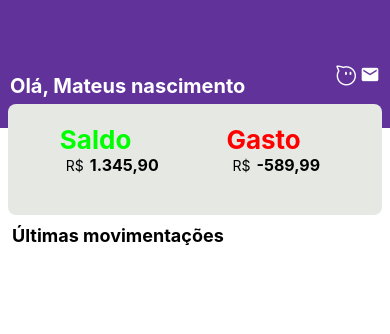
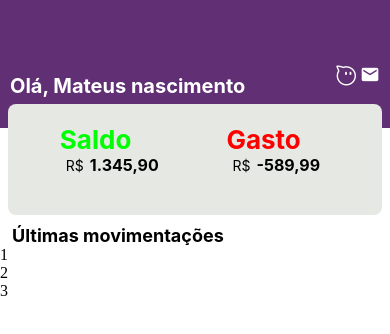
Before and after one commit to Mateusnasciment/React-native-Bank, a React Native app: screen / in a window 390 px wide. Shown: the top 334 px of the page. Built offline with nearby package versions, Linux system fonts and the light colour scheme.

Commit message:
FlatList

```diff
--- a/src/components/Header/index.js
+++ b/src/components/Header/index.js
@@ -27,7 +27,7 @@ export function Header() {
 
 const styles = StyleSheet.create({
     container: {
-        backgroundColor: '#61329A',
+        backgroundColor: '#612F74',
         paddingTop: statusBarHeight,
         flexDirection: 'row',
         paddingStart: 10,
--- /dev/null
+++ b/src/components/Movements/index.js
@@ -0,0 +1,27 @@
+import React, { Component } from 'react';
+import {
+    View,
+    Text,
+    StyleSheet,
+    TouchableOpacity
+} from 'react-native';
+
+export function Movements( { data }) {
+    return (
+        <TouchableOpacity style={styles.container}>
+            <Text style={styles.date}>{data.date}</Text>
+            <View>
+            </View>
+        </TouchableOpacity>
+
+    );
+}
+const styles = StyleSheet.create({
+    container: {
+
+    },
+    date: {
+        color: 'white',
+        fontSize: 20,
+    }
+})
--- a/src/screens/Home/index.js
+++ /dev/null
@@ -1,54 +0,0 @@
-import { StyleSheet, Text, View, FlatList } from 'react-native';
-import { Balance } from "../../components/balance"
-
-export function Home() {
-  return (
-    <View>
-      <Balance saldo="1.345,90" gastos="-589,99"/>
-      <Text style={styles.title}>Últimas movimentações</Text>
-      <FlatList
-        sytyles={styles.list}
-        data={list}
-        keycExtractor={item => item.id}
-        />
-    </View>
-  );
-}
-const list = [
-  {
-    id: 1,
-    nome: 'João',
-    sobrenome: 'Silva',
-    idade: 20,
-    sexo: 'Masculino',
-    type: 0, //despesas
-    value: '230,20'
-  },
-  {
-    id: 1,
-    nome: 'Maria',
-    sobrenome: 'Silva',
-    idade: 20,
-    sexo: 'feminino',
-    type: 0, //despesas
-    value: '230,20'
-  },
-]
-const styles = StyleSheet.create({
-    container: {
-      flex: 1,
-        backgroundColor: '#fff',
-    },
-    title: {
-      fontSize: 18,
-        fontWeight: 'bold',
-        marginLeft: 12,
-        marginRight: 10,
-        marginTop: 10,
-    },
-    list: {
-      flex: 1,
-      marginEnd: 10,
-      marignStart: 14,
-    }
-});
--- /dev/null
+++ b/src/screens/Home/index.jsx
@@ -0,0 +1,78 @@
+import {
+  StyleSheet,
+  Text,
+  View,
+  FlatList,
+  TouchableOpacity,
+} from 'react-native';
+
+import { Balance } from "../../components/balance"
+import  Movements  from '../../components/Movements';
+/// lista abaixa, simulando string de api, do banco de dados
+const list = [
+  {
+    id: 1,
+    label: 'cliente X',
+    nome: 'João',
+    sobrenome: 'Silva',
+    idade: 20,
+    sexo: 'Masculino',
+    type: 1, //despesas
+    value: '230,20'
+  },
+  {
+    id: 2,
+    nome: 'Maria',
+    label: 'cliente Y',
+    sobrenome: 'Silva',
+    idade: 24,
+    sexo: 'feminino',
+    type: 0, //despesas
+    value: '120,20'
+  },
+  {
+    id: 3,
+    nome: 'Muxta',
+    label: 'cliente Z',
+    sobrenome: 'Silva',
+    idade: 24,
+    sexo: 'feminino',
+    type: 0, //despesas
+    value: '530,20'
+  },
+]
+export function Home() {
+  return (
+
+    <View style={styles.container}>
+      <Balance saldo="1.345,90" gastos="-589,99"/>
+
+      <Text style={styles.title}>Últimas movimentações</Text>
+
+      <FlatList
+        style={styles.list}
+        data={list}
+        keyExtractor={ (item) => String(item.id)}
+        showVerticalScrollIndicator={false}
+        renderItem={ ({item}) => String(item.id) }
+      />
+    </View>
+  );
+}
+const styles = StyleSheet.create({
+    container: {
+      flex: 1,
+        backgroundColor: '#fff',
+    },
+    title: {
+      fontSize: 18,
+        fontWeight: 'bold',
+        marginLeft: 12,
+        marginRight: 10,
+        marginTop: 10,
+    },
+    list: {
+      marginEnd: 10,
+      marignStart: 14,
+    }
+});
```
